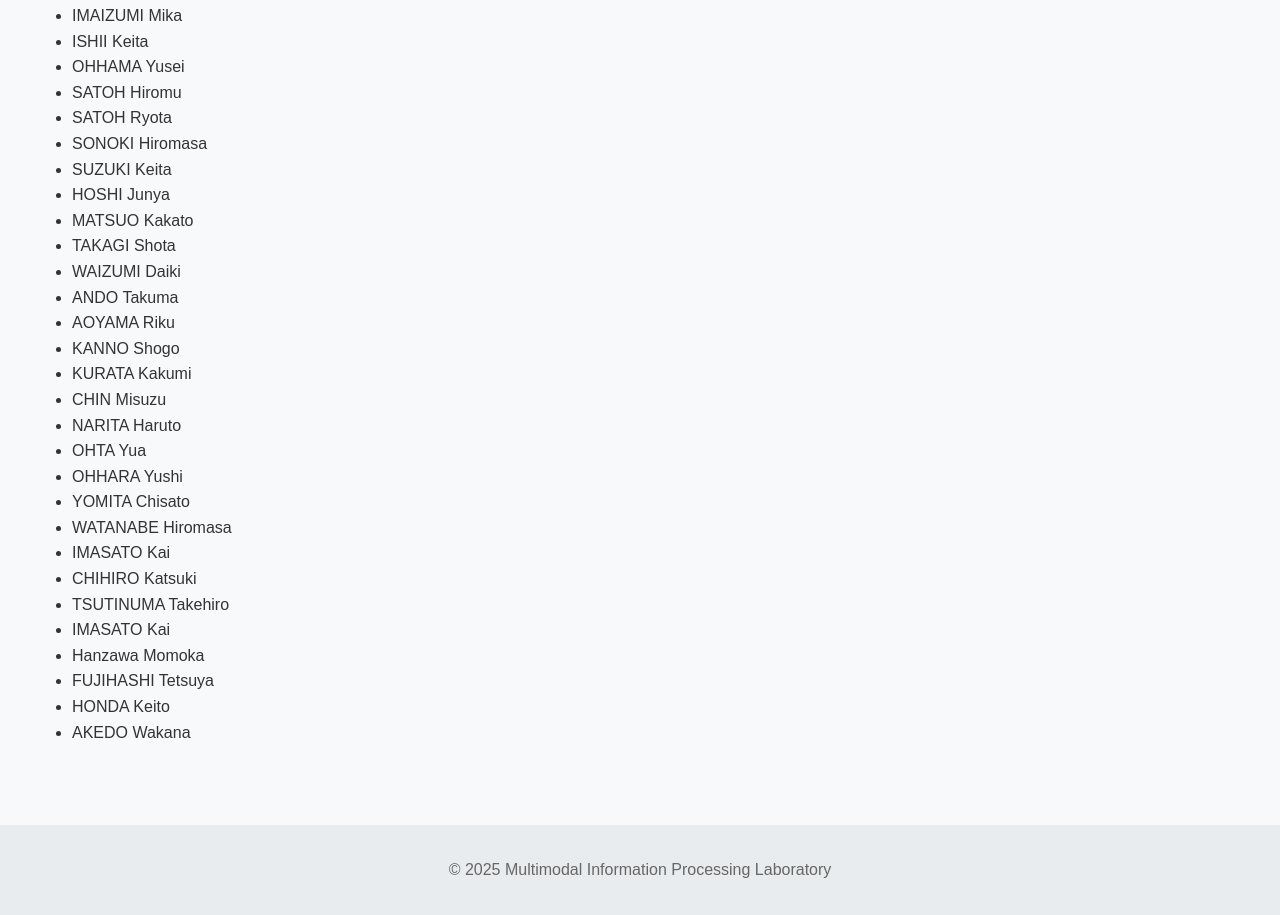
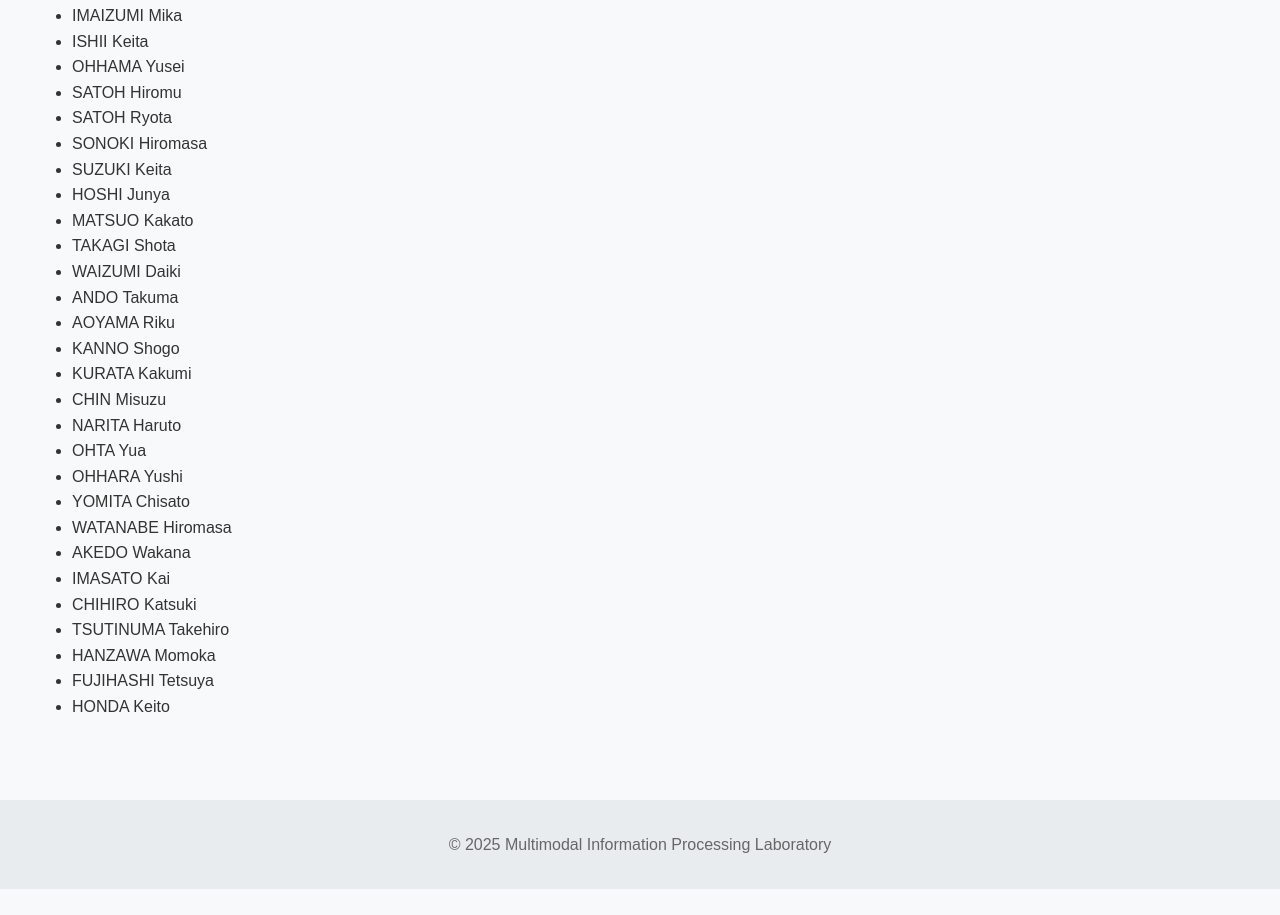
Before and after one commit to m-sakai-lab/mipl, a plain HTML site: page members.html in a window 1280 px wide. Shown: the part 1019-1934 px from the top of the page. After the commit the page ends 1908 px from the top, so only its background shows below. Drawn offline with Linux system fonts and the light colour scheme.

Commit message:
Add files via upload

```diff
--- a/members.html
+++ b/members.html
@@ -78,14 +78,14 @@
       <li>YOMITA Chisato</li>
       <li>WATANABE Hiromasa</li>
 
+      <li>AKEDO Wakana</li>
       <li>IMASATO Kai</li>
       <li>CHIHIRO Katsuki</li>
       <li>TSUTINUMA Takehiro</li>
-      <li>IMASATO Kai</li>
-      <li>Hanzawa Momoka</li>
+      <li>HANZAWA Momoka</li>
       <li>FUJIHASHI Tetsuya</li>
       <li>HONDA Keito</li>
-      <li>AKEDO Wakana</li>
+
 
     </ul>
   </main>
```
